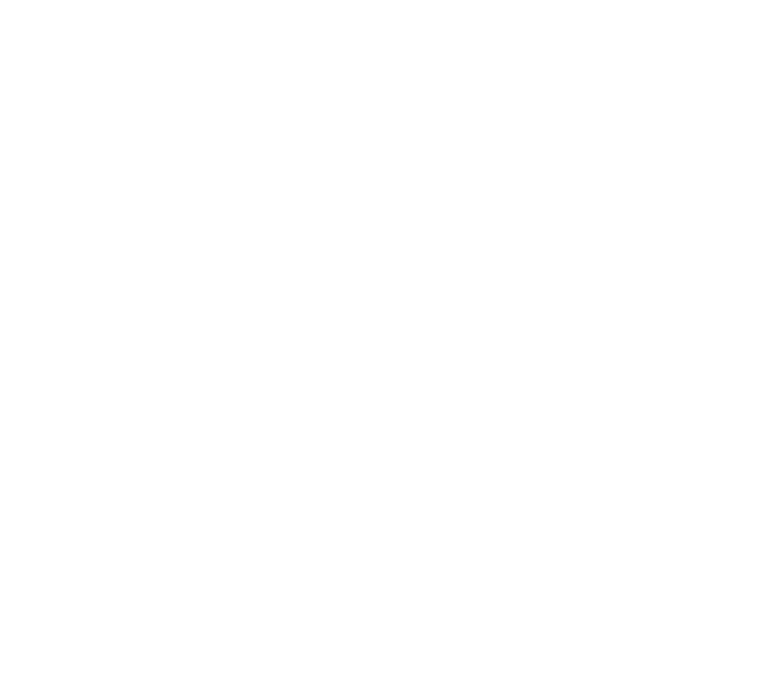
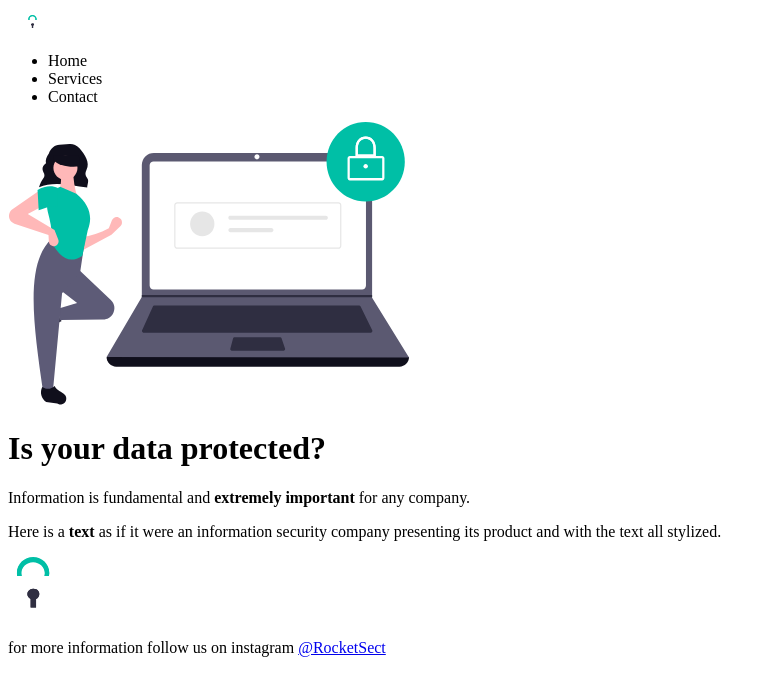
Before and after one commit to sandrodecampos/RocketSect, a plain HTML site: page index.html in a window 1280 px wide. Shown: the whole page, without its empty margins (0-772 px from the left). Drawn offline with Linux system fonts and the light colour scheme.

Commit message:
Add header, main and footer

```diff
--- a/index.html
+++ b/index.html
@@ -7,6 +7,28 @@
   <title>RocketSect</title>
 </head>
 <body>
-
+  <header>
+    <img id="logo" src="/images/logo.svg" alt="RocketSect Logo">
+    <ul>
+      <li>Home</li>
+      <li>Services</li>
+      <li>Contact</li>
+    </ul>
+  </header>
+  <main>
+    <div>
+      <img src="/images/img1.svg" alt="">
+    </div>
+    <div>
+      <h1>Is your data <span>protected?</span></h1>
+      <p>Information is fundamental and <strong>extremely important</strong> for any company.</p>
+      <p>Here is a <strong>text</strong> as if it were an <span>information security</span> company presenting its
+        product and with the text all stylized.</p>
+    </div>
+  </main>
+  <footer>
+    <img src="/images/padlock.svg" alt="padlock">
+    <p>for more information follow us on instagram <a href="#">@RocketSect</a></p>
+  </footer>
 </body>
 </html>
```
